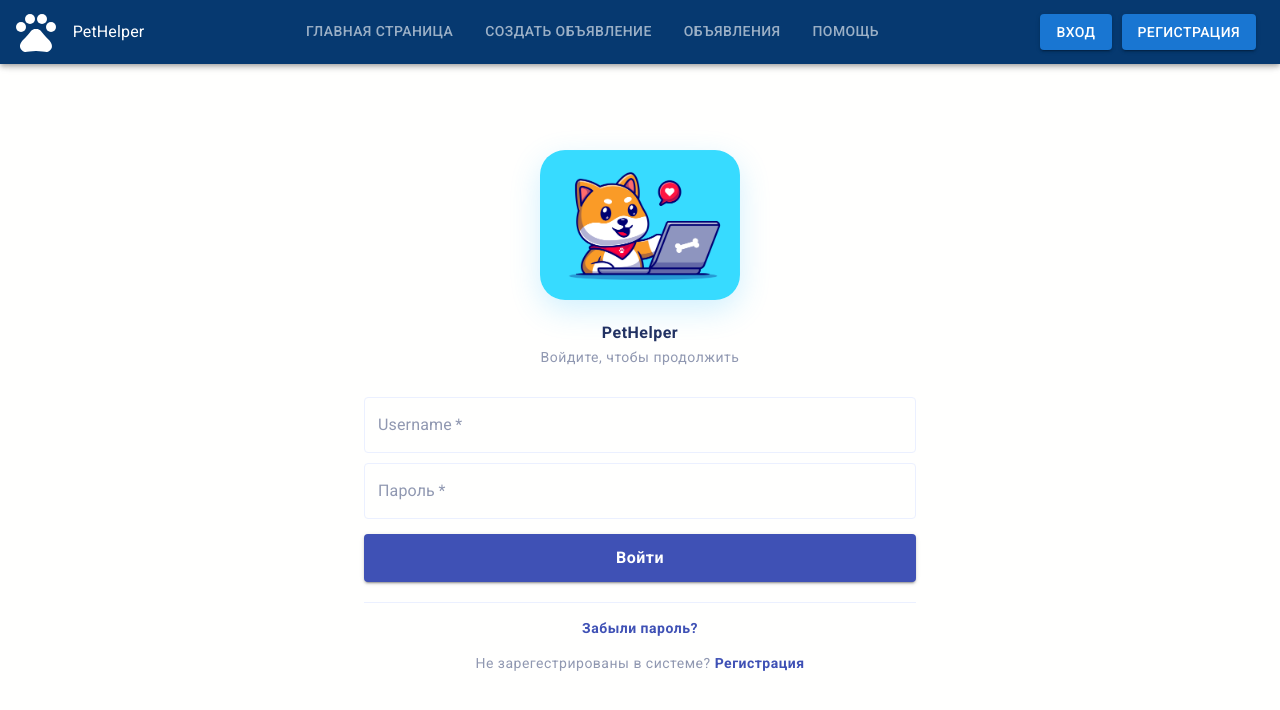
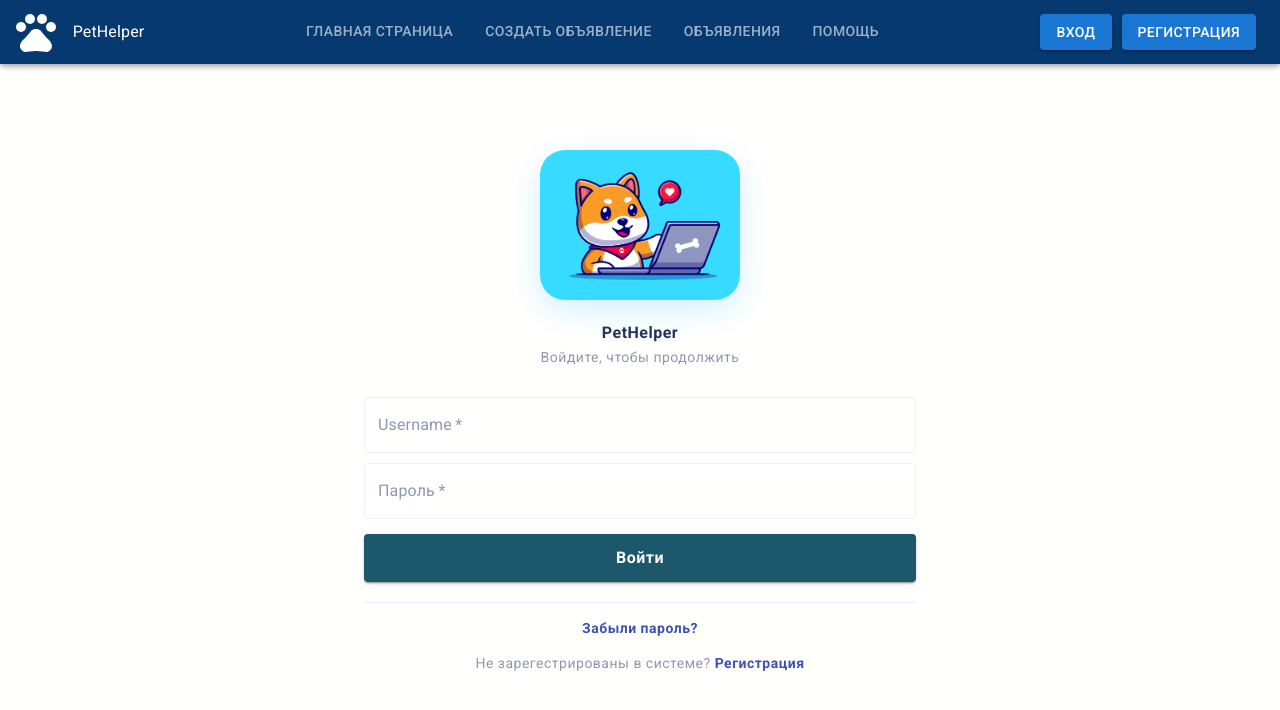
Before and after one commit to bugaichuk01/Reactjs-PetHelper, a React (Create React App) app: page /login in a window 1280 px wide. Shown: the top 710 px of the page. Built offline with nearby package versions, Linux system fonts and the light colour scheme.

Commit message:
Change color and add hover effect

```diff
--- a/src/pages/auth/AuthStyles.js
+++ b/src/pages/auth/AuthStyles.js
@@ -19,7 +19,10 @@ const useStyles = makeStyles({
         marginBottom: 20
     },
     button: {
-        backgroundColor: '#3f51b5',
+        backgroundColor: '#1c576c',
+        '&:hover': {
+            backgroundColor: '#1c576c',
+        },
         color: '#fff',
         fontSize: '1rem',
         fontWeight: 600,
```
